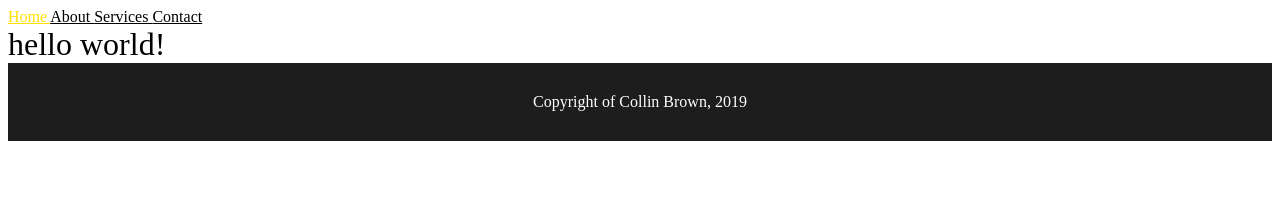
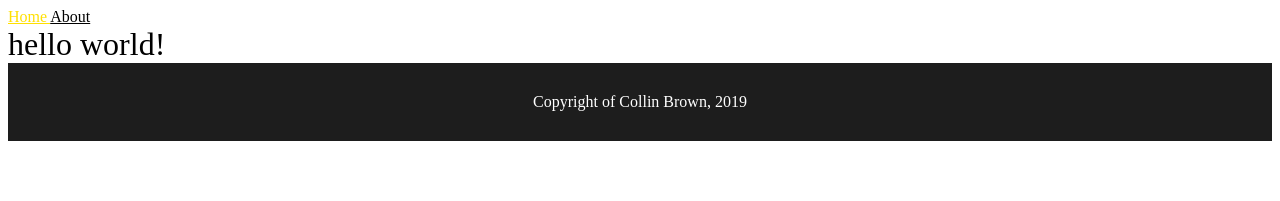
Before and after one commit to collinbrownwriting/writerly, a Jekyll site: the page built from index.html, in a window 1280 px wide. Shown: the top 201 px of the page. Built offline with Jekyll 4.4.1, drawn with Linux system fonts in a browser that asks for light colours.

Commit message:
Update Nav

```diff
--- a/_data/navigation.yml
+++ b/_data/navigation.yml
@@ -2,7 +2,3 @@
   name: Home
 - link: /about/
   name: About
-- link: /services
-  name: Services
-- link: /contact/
-  name: Contact
```
